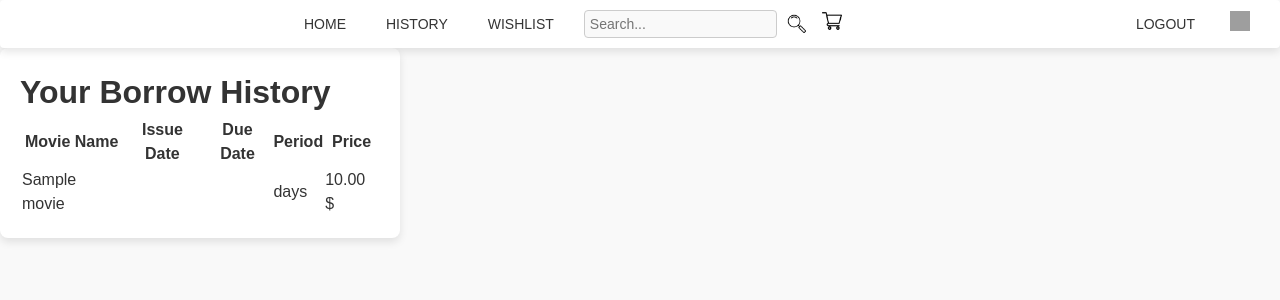
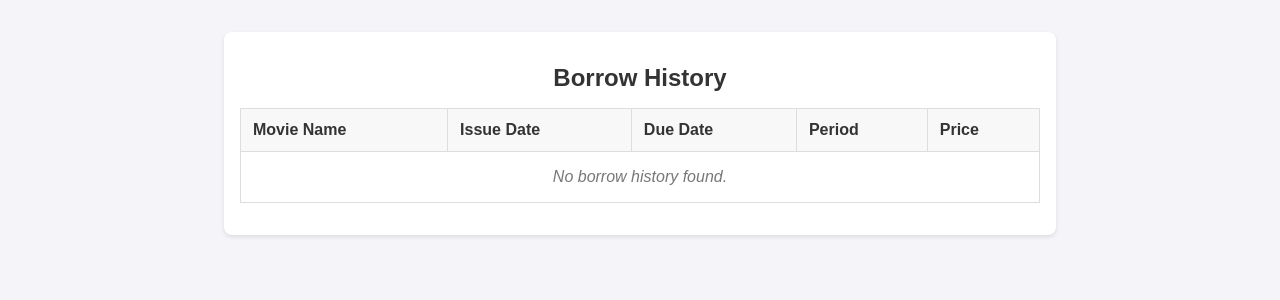
Before and after one commit to ammaster10s/Rent_a_Movie, a PHP site: page /history.php in a window 1280 px wide. Shown: the top 300 px of the page. Run offline with PHP 8.4, Linux system fonts and the light colour scheme; the visitor is signed in with stand-in values (Sample User, id 1); tables that the repository leaves empty hold one stand-in row (values such as "Sample post"); data that the repository does not hold is empty; grey boxes are pictures that could not be loaded.

Commit message:
Fix : Fix history page

```diff
--- a/Kanbanboard.Txt
+++ b/Kanbanboard.Txt
@@ -6,9 +6,10 @@ TODO
 
 
 INPROGRESS
--- Borrow History ทำให้ใช้ได้ --BOOM
+- Borrow History ทำให้ใช้ได้ --BOOM
 - Update ที่อยู่ --BOOM
 
 
 
+
 DONE
--- a/history.php
+++ b/history.php
@@ -2,26 +2,44 @@
 include 'database.php';
 include 'auth_check.php';
 
-// Fetch borrow history for the logged-in user
-$user_id =   $_SESSION['user_id']; // Assuming the user's ID is stored in the session
+if (!isset($_SESSION['user_id'])) {
+    echo "Please log in to view your borrow history.";
+    exit;
+}
+
+$user_id = $_SESSION['user_id'];
+
 $query = "
 SELECT
     o.Order_ID,
     m.Movie_Name,
-    m.Price
+    m.Price,
+    p.Payment_Date AS Issue_Date,
+    DATE_ADD(p.Payment_Date, INTERVAL 7 DAY) AS Due_Date,
+    DATEDIFF(DATE_ADD(p.Payment_Date, INTERVAL 7 DAY), p.Payment_Date) AS Period
 FROM Orders o
 INNER JOIN Place_Order po ON o.Order_ID = po.Order_ID
 INNER JOIN Order_Contain oc ON o.Order_ID = oc.Order_ID
 INNER JOIN Movie m ON oc.Movie_ID = m.Movie_ID
+INNER JOIN Payment p ON o.Payment_ID = p.Payment_ID
 WHERE po.User_ID = ?
 ORDER BY m.Movie_Name ASC;
+";
 
+$stmt = $conn->prepare($query);
 
-";
-$stmt = $conn->prepare($query);
+if (!$stmt) {
+    die("Query preparation failed: " . $conn->error);
+}
+
 $stmt->bind_param("i", $user_id);
 $stmt->execute();
+
 $result = $stmt->get_result();
+
+if (!$result) {
+    die("Query execution failed: " . $stmt->error);
+}
 ?>
 <!DOCTYPE html>
 <html lang="en">
@@ -29,16 +47,57 @@ $result = $stmt->get_result();
 <head>
   <meta charset="UTF-8">
   <meta name="viewport" content="width=device-width, initial-scale=1.0">
-  <title>Your Borrow History</title>
-  <link rel="stylesheet" href="globals.css">
-  <link rel="stylesheet" href="style.css">
+  <title>Borrow History</title>
+  <style>
+    body {
+      font-family: Arial, sans-serif;
+      margin: 0;
+      padding: 0;
+      background-color: #f4f4f9;
+      color: #333;
+    }
+    .container {
+      max-width: 800px;
+      margin: 2rem auto;
+      padding: 1rem;
+      background: white;
+      box-shadow: 0 2px 4px rgba(0, 0, 0, 0.1);
+      border-radius: 8px;
+    }
+    h1 {
+      font-size: 1.5rem;
+      margin-bottom: 1rem;
+      text-align: center;
+    }
+    table {
+      width: 100%;
+      border-collapse: collapse;
+      margin: 1rem 0;
+    }
+    th, td {
+      padding: 0.75rem;
+      text-align: left;
+      border: 1px solid #ddd;
+    }
+    th {
+      background-color: #f8f8f8;
+      font-weight: bold;
+    }
+    tr:nth-child(even) {
+      background-color: #f9f9f9;
+    }
+    .no-data {
+      text-align: center;
+      padding: 1rem;
+      font-style: italic;
+      color: #777;
+    }
+  </style>
 </head>
 
 <body>
-  <?php include 'navigate.php'; ?>
   <div class="container">
-    <h1>Your Borrow History</h1>
-    <div class="table-wrapper">
+    <h1>Borrow History</h1>
     <table>
       <thead>
         <tr>
@@ -53,21 +112,20 @@ $result = $stmt->get_result();
         <?php if ($result->num_rows > 0): ?>
           <?php while ($row = $result->fetch_assoc()): ?>
             <tr>
-                <td><?php echo htmlspecialchars($row['Movie_Name']); ?></td>
-                <td><?php echo htmlspecialchars($row['Issue_Date']); ?></td>
-                <td><?php echo htmlspecialchars($row['Due_Date']); ?></td>
-                <td><?php echo htmlspecialchars($row['Period']) . ' days'; ?></td>
-                <td><?php echo htmlspecialchars($row['Price']) . ' $'; ?></td>
+              <td><?php echo htmlspecialchars($row['Movie_Name'] ?? 'N/A'); ?></td>
+              <td><?php echo htmlspecialchars($row['Issue_Date'] ?? 'N/A'); ?></td>
+              <td><?php echo htmlspecialchars($row['Due_Date'] ?? 'N/A'); ?></td>
+              <td><?php echo htmlspecialchars($row['Period'] ?? '0') . ' days'; ?></td>
+              <td><?php echo htmlspecialchars(number_format($row['Price'] ?? 0, 2)) . ' $'; ?></td>
             </tr>
           <?php endwhile; ?>
         <?php else: ?>
           <tr>
-              <td colspan="5">No borrow history found.</td>
+            <td colspan="5" class="no-data">No borrow history found.</td>
           </tr>
         <?php endif; ?>
       </tbody>
     </table>
-    </div>
   </div>
 </body>
 
```
Lines whose indentation alone changed are shown as unchanged.
